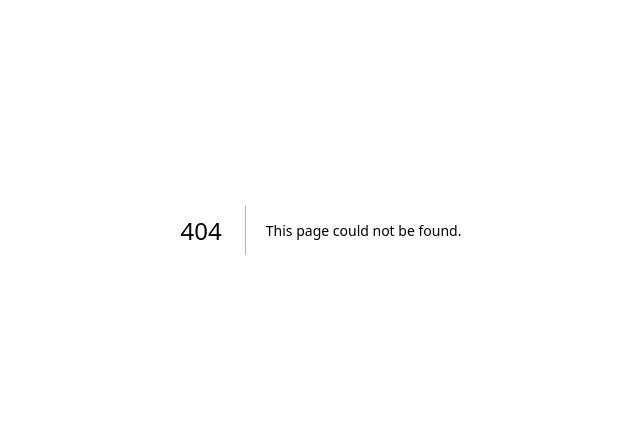
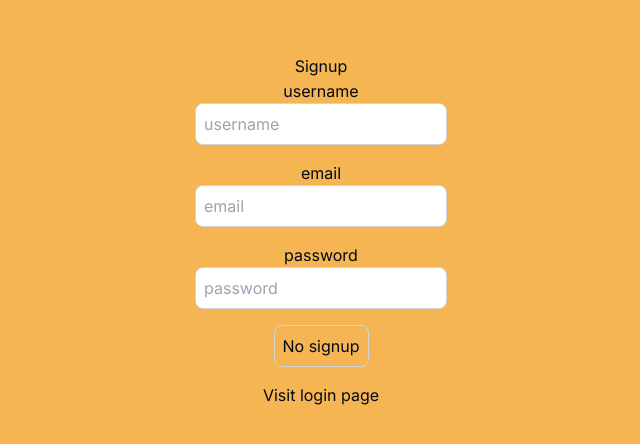
Before and after one commit to Drakkarrr/chris-softeng, a Next.js app: page /signup in a window 1280 px wide. Before the commit this address had no page. Shown: the part 186-630 px from the top of the page, without its empty margins (319-959 px from the left). Built offline with nearby package versions, Linux system fonts and the light colour scheme.

Commit message:
added login and signup page

```diff
--- a/app/(auth)/login-form/page.jsx
+++ /dev/null
@@ -1,5 +0,0 @@
-import React from 'react';
-
-export const LoginPage = () => {
-  return <div>Login page</div>;
-};
--- /dev/null
+++ b/app/(auth)/login/page.jsx
@@ -0,0 +1,71 @@
+'use client';
+import Link from 'next/link';
+import React, { useEffect } from 'react';
+import { useRouter } from 'next/navigation';
+import axios from 'axios';
+import { toast } from 'react-hot-toast';
+
+export default function LoginPage() {
+  const router = useRouter();
+  const [user, setUser] = React.useState({
+    email: '',
+    password: '',
+  });
+  const [buttonDisabled, setButtonDisabled] = React.useState(false);
+  const [loading, setLoading] = React.useState(false);
+
+  const onLogin = async () => {
+    try {
+      setLoading(true);
+      const response = await axios.post('/api/users/login', user);
+      console.log('Login success', response.data);
+      toast.success('Login success');
+      router.push('/profile');
+    } catch (error) {
+      console.log('Login failed', error.message);
+      toast.error(error.message);
+    } finally {
+      setLoading(false);
+    }
+  };
+
+  useEffect(() => {
+    if (user.email.length > 0 && user.password.length > 0) {
+      setButtonDisabled(false);
+    } else {
+      setButtonDisabled(true);
+    }
+  }, [user]);
+
+  return (
+    <div className='flex flex-col items-center justify-center min-h-screen py-2'>
+      <h1>{loading ? 'Processing' : 'Login'}</h1>
+      <hr />
+
+      <label htmlFor='email'>email</label>
+      <input
+        className='p-2 border border-gray-300 rounded-lg mb-4 focus:outline-none focus:border-gray-600 text-black'
+        id='email'
+        type='text'
+        value={user.email}
+        onChange={(e) => setUser({ ...user, email: e.target.value })}
+        placeholder='email'
+      />
+      <label htmlFor='password'>password</label>
+      <input
+        className='p-2 border border-gray-300 rounded-lg mb-4 focus:outline-none focus:border-gray-600 text-black'
+        id='password'
+        type='password'
+        value={user.password}
+        onChange={(e) => setUser({ ...user, password: e.target.value })}
+        placeholder='password'
+      />
+      <button
+        onClick={onLogin}
+        className='p-2 border border-gray-300 rounded-lg mb-4 focus:outline-none focus:border-gray-600'>
+        Login here
+      </button>
+      <Link href='/signup'>Visit Signup page</Link>
+    </div>
+  );
+}
--- /dev/null
+++ b/app/(auth)/signup/page.tsx
@@ -0,0 +1,84 @@
+'use client';
+import Link from 'next/link';
+import React, { useEffect } from 'react';
+import { useRouter } from 'next/navigation';
+import axios from 'axios';
+import { toast } from 'react-hot-toast';
+
+export default function SignupPage() {
+  const router = useRouter();
+  const [user, setUser] = React.useState({
+    email: '',
+    password: '',
+    username: '',
+  });
+  const [buttonDisabled, setButtonDisabled] = React.useState(false);
+  const [loading, setLoading] = React.useState(false);
+
+  const onSignup = async () => {
+    try {
+      setLoading(true);
+      const response = await axios.post('/api/users/signup', user);
+      console.log('Signup success', response.data);
+      router.push('/login');
+    } catch (error: any) {
+      console.log('Signup failed', error.message);
+
+      toast.error(error.message);
+    } finally {
+      setLoading(false);
+    }
+  };
+
+  useEffect(() => {
+    if (
+      user.email.length > 0 &&
+      user.password.length > 0 &&
+      user.username.length > 0
+    ) {
+      setButtonDisabled(false);
+    } else {
+      setButtonDisabled(true);
+    }
+  }, [user]);
+
+  return (
+    <div className='flex flex-col items-center justify-center min-h-screen py-2'>
+      <h1>{loading ? 'Processing' : 'Signup'}</h1>
+      <hr />
+      <label htmlFor='username'>username</label>
+      <input
+        className='p-2 border border-gray-300 rounded-lg mb-4 focus:outline-none focus:border-gray-600 text-black'
+        id='username'
+        type='text'
+        value={user.username}
+        onChange={(e) => setUser({ ...user, username: e.target.value })}
+        placeholder='username'
+      />
+      <label htmlFor='email'>email</label>
+      <input
+        className='p-2 border border-gray-300 rounded-lg mb-4 focus:outline-none focus:border-gray-600 text-black'
+        id='email'
+        type='text'
+        value={user.email}
+        onChange={(e) => setUser({ ...user, email: e.target.value })}
+        placeholder='email'
+      />
+      <label htmlFor='password'>password</label>
+      <input
+        className='p-2 border border-gray-300 rounded-lg mb-4 focus:outline-none focus:border-gray-600 text-black'
+        id='password'
+        type='password'
+        value={user.password}
+        onChange={(e) => setUser({ ...user, password: e.target.value })}
+        placeholder='password'
+      />
+      <button
+        onClick={onSignup}
+        className='p-2 border border-gray-300 rounded-lg mb-4 focus:outline-none focus:border-gray-600'>
+        {buttonDisabled ? 'No signup' : 'Signup'}
+      </button>
+      <Link href='/login'>Visit login page</Link>
+    </div>
+  );
+}
```
Also changed, not shown: 1 other file (tests, documents, lock files or other folders).
